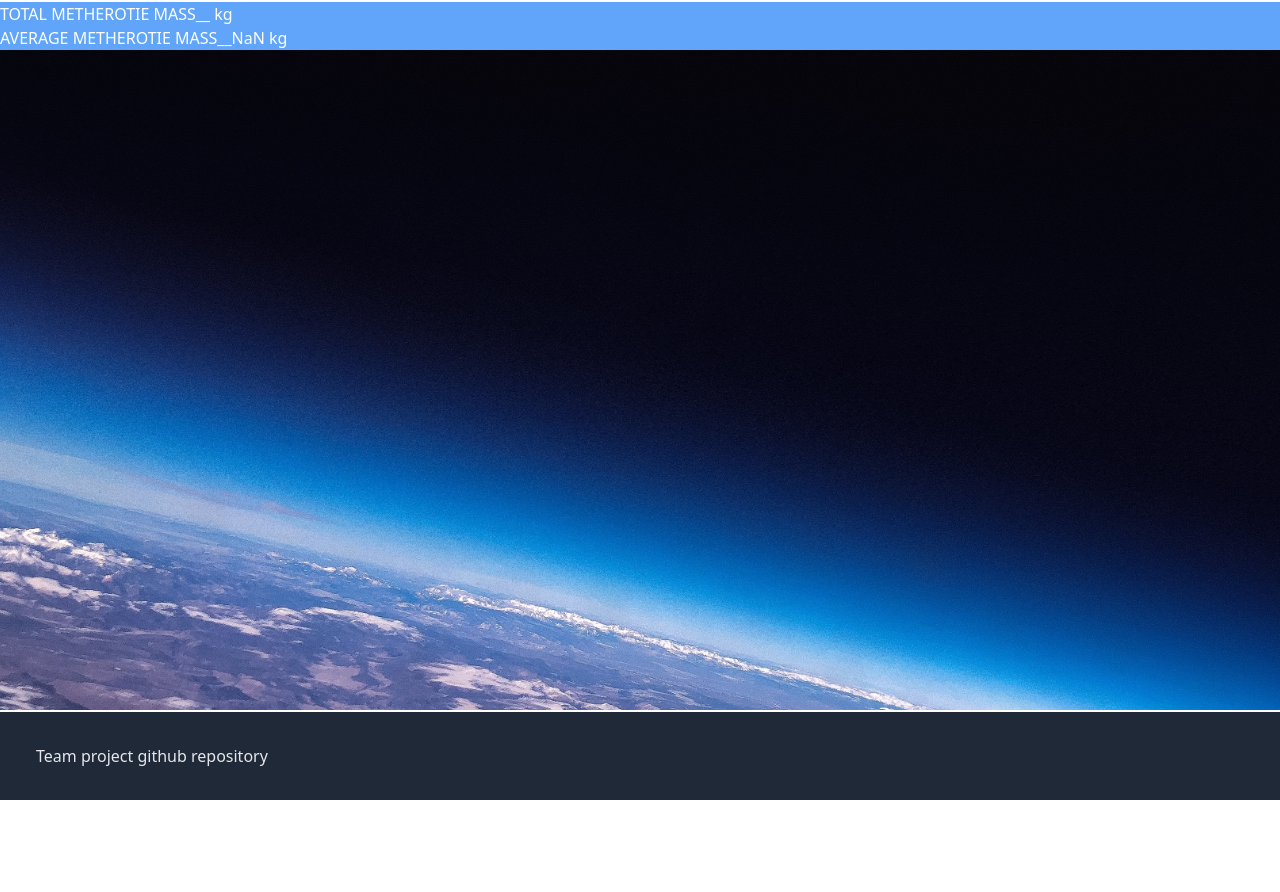
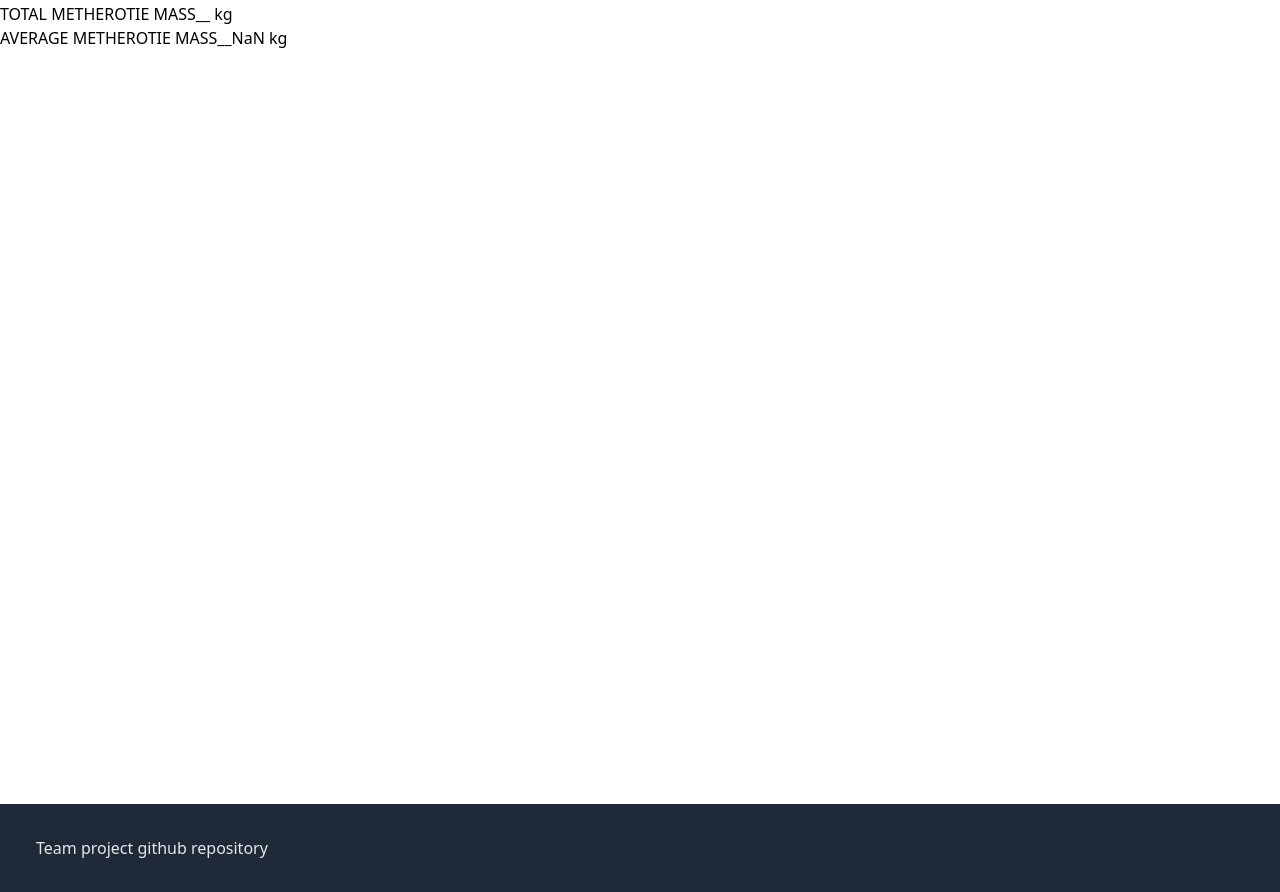
Before and after one commit to chingu-voyages/v45-tier2-team-20, a React (Vite) app: page /metheroite/1 in a window 1280 px wide. Before the commit the page ends 800 px from the top, so only its background shows below. Built offline with nearby package versions, Linux system fonts and the light colour scheme; no server answers; some icons are missing.

Commit message:
Change bg meteorite detail page

```diff
--- a/index.html
+++ b/index.html
@@ -4,7 +4,7 @@
     <meta charset="UTF-8" />
     <link rel="icon" type="image/svg+xml" href="/vite.svg" />
     <meta name="viewport" content="width=device-width, initial-scale=1.0" />
-    <title>Vite + React</title>
+    <title>Fireball Meteorite Strikes</title>
   </head>
   <body>
     <div id="root"></div>
--- a/src/pages/metheroite/[metheroiteId]/MetheroiteDetailPage.jsx
+++ b/src/pages/metheroite/[metheroiteId]/MetheroiteDetailPage.jsx
@@ -131,13 +131,13 @@ const MetheroiteDetailPage = () => {
     ],
   };
   return (
-    <div className=" text-white mb-auto bg-blue-400">
+    <div className="mb-auto bg-white min-h-screen">
       {/* <SearchBar /> */}
-      <p>
+      <p className="text-black">
         TOTAL METHEROTIE MASS__
         {averageMetheroiteWeight.toLocaleString("en-US")} kg
       </p>
-      <p>
+      <p className="text-black">
         AVERAGE METHEROTIE MASS__
         {(averageMetheroiteWeight / metheroite.length).toLocaleString(
           "en-US"
@@ -147,7 +147,7 @@ const MetheroiteDetailPage = () => {
       {geoDataCountry && (
         <div className="max-w-[590px] mx-auto px-4">
           <div className="flex items-center mb-5">
-            <h1 className="text-4xl">{detailMetheroite.name}</h1>
+            <h1 className="text-4xl text-black">{detailMetheroite.name}</h1>
             <p className="bg-blue-700 rounded-xl px-4 ml-5">
               {detailMetheroite.id}
             </p>
```
